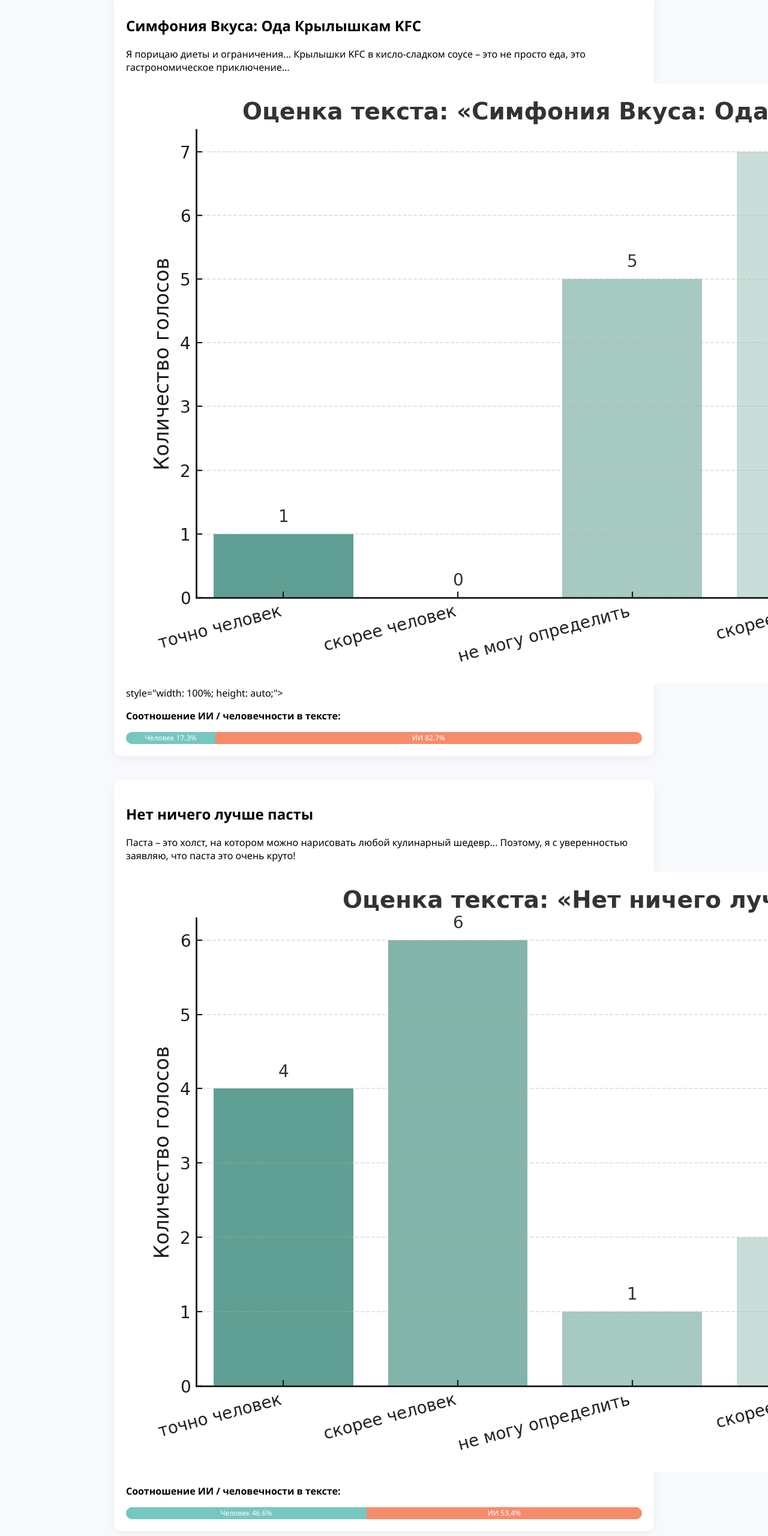
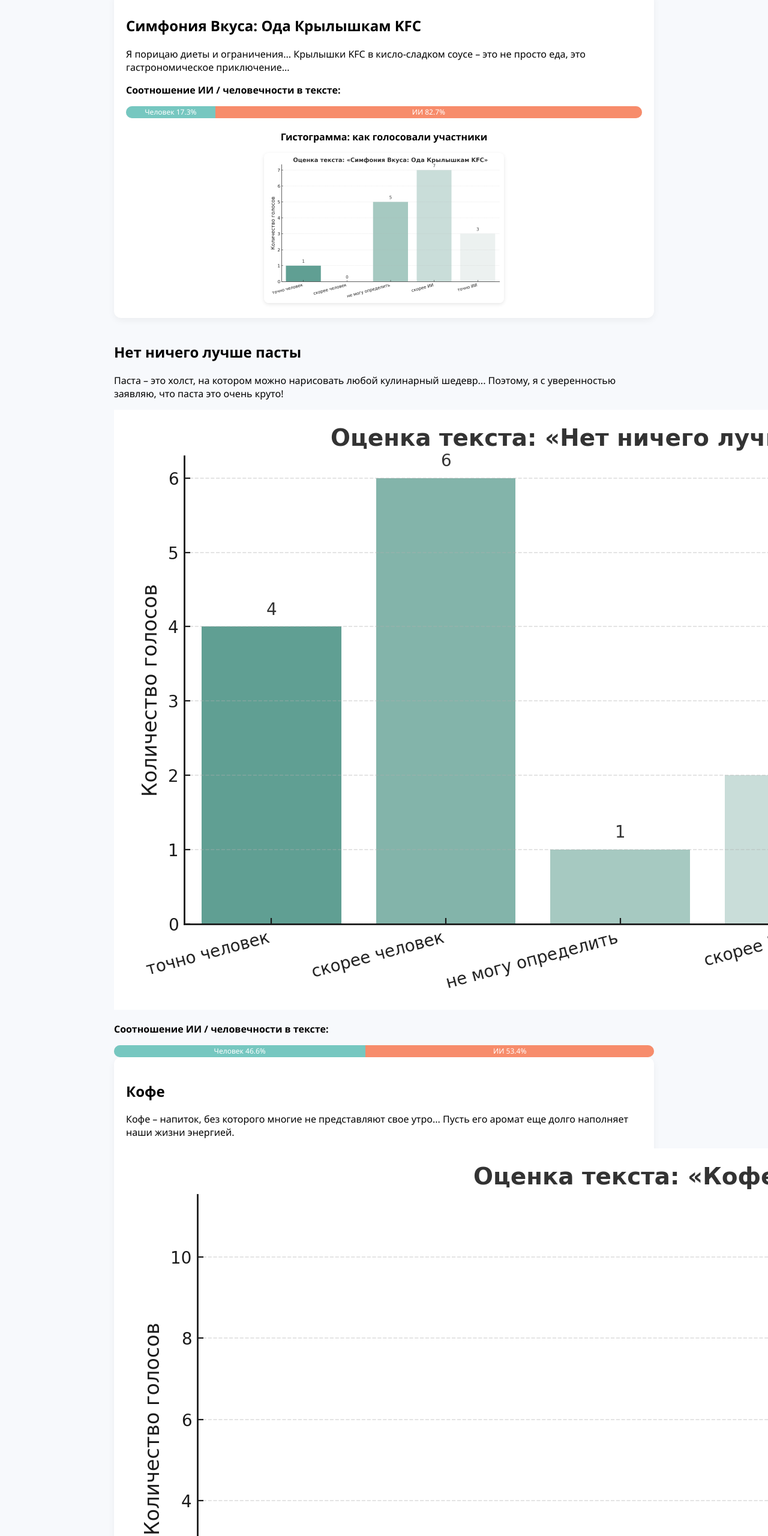
Before and after one commit to superpossum/ai-vs-human-texts, a plain HTML site: page index.html in a window 1280 px wide. Shown: the part 120-2680 px from the top of the page at 60% size. Drawn offline with Linux system fonts and the light colour scheme.

Commit message:
Update index.html

```diff
--- a/index.html
+++ b/index.html
@@ -56,17 +56,18 @@
     <div class="text-section">
       <h2>Симфония Вкуса: Ода Крылышкам KFC</h2>
       <p>Я порицаю диеты и ограничения... Крылышки KFC в кисло-сладком соусе – это не просто еда, это гастрономическое приключение...</p>
-    <div style="max-width: 400px;">
-      <img src="kfc.png" alt="Пример"> style="width: 100%; height: auto;">
-</div>
 
     <p><strong>Соотношение ИИ / человечности в тексте:</strong></p>
        <div class="analysis-bar">
-          <div class="bar-human" style="width:17.3%;">Человек 17.3%</div>
-         <div class="bar-ai" style="width:82.7%;">ИИ 82.7%</div>
+          <div class="bar-human" style="width:17.3%; background:#76c7c0;">Человек 17.3%</div>
+         <div class="bar-ai" style="width:82.7%; background:#f78c6b;">ИИ 82.7%</div>
            </div>
+      <div style="margin-top: 20px; text-align: center;">
+         <p><strong>Гистограмма: как голосовали участники</strong></p>
+    <img src="kfc.png" alt="Гистограмма по KFC" style="width: 400px; max-width: 100%; height: auto; border-radius: 8px; box-shadow: 0 2px 6px rgba(0,0,0,0.1);">
   </div>
-  <div class="text-section">
+</div>
+
     <h2>Нет ничего лучше пасты</h2>
     <p>Паста – это холст, на котором можно нарисовать любой кулинарный шедевр... Поэтому, я с уверенностью заявляю, что паста это очень круто!</p>
     <img src="pasta.png" alt="Пример">
```
